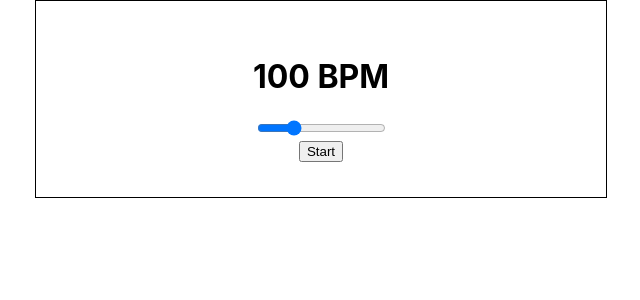
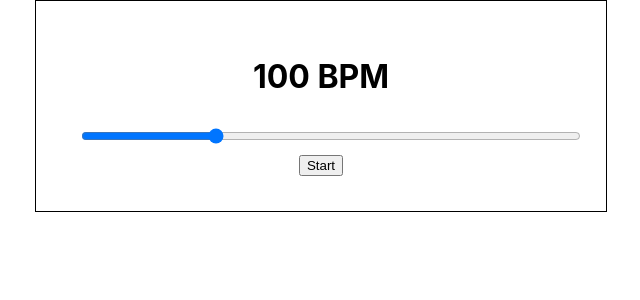
Before and after one commit to kmarks2013/metronome, a React (Create React App) app: page / in a window 1280 px wide. Shown: the top 300 px of the page, without its empty margins (319-959 px from the left). Built offline with nearby package versions, Linux system fonts and the light colour scheme.

Commit message:
adds slider css

```diff
--- a/src/App.css
+++ b/src/App.css
@@ -4,5 +4,9 @@
   border: 1px solid black;
   padding: 35px;
   margin: 0 auto;
+}
 
+.bpm-slider input{
+  width: 100%;
+  margin: 10px;
 }
```
